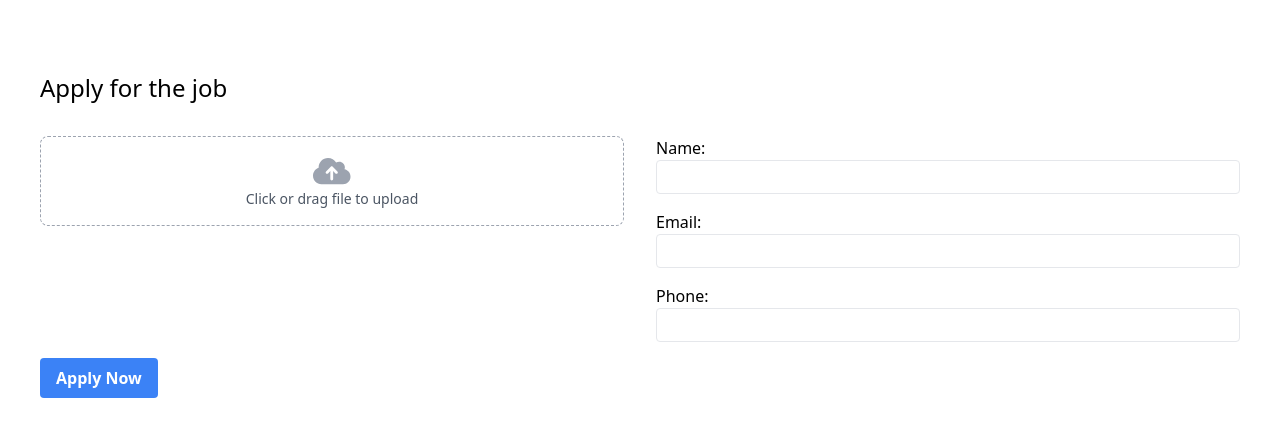
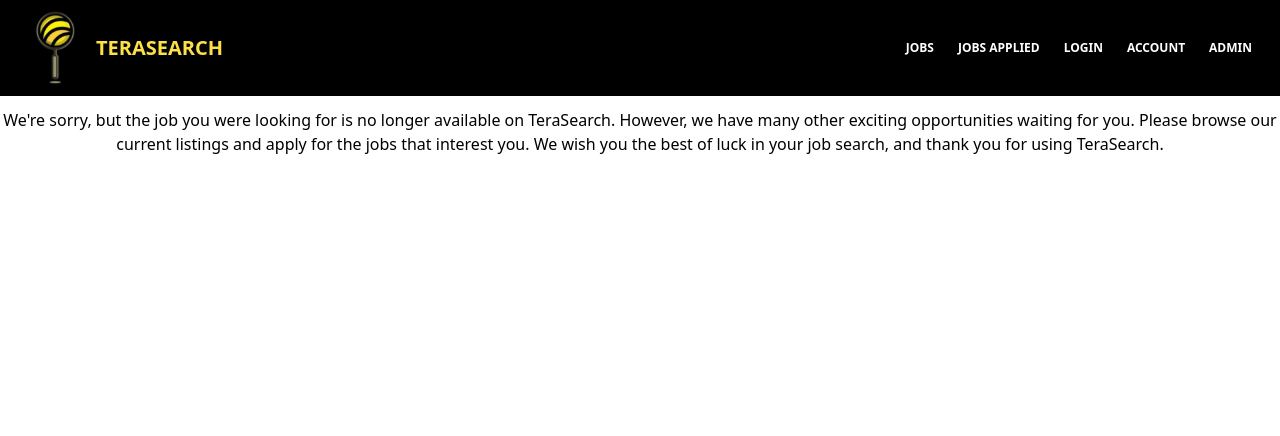
Before and after one commit to BhupinderSinghVirdi/JobsDashboard, an Angular app in the folder jobsdashboard-angular/: page /jobs-details/1 in a window 1280 px wide. Shown: the top 436 px of the page. Built offline with nearby package versions, Linux system fonts and the light colour scheme; no server answers.

Commit message:
fix : fixed routing issues

```diff
--- a/jobsdashboard-angular/src/app/app-routing.module.ts
+++ b/jobsdashboard-angular/src/app/app-routing.module.ts
@@ -1,7 +1,13 @@
 import { NgModule } from '@angular/core';
 import { RouterModule, Routes } from '@angular/router';
+import { ViewJobDetailsComponent } from './components/view-job-details/view-job-details.component';
+import { ViewJobsAppliedComponent } from './components/view-jobs-applied/view-jobs-applied.component';
 
-const routes: Routes = [];
+const routes: Routes = [
+{ path: '', redirectTo: 'jobs', pathMatch: 'full' },
+{ path: 'jobs-applied', component: ViewJobsAppliedComponent },
+{ path: 'jobs-details/:id', component: ViewJobDetailsComponent },
+];
 
 @NgModule({
   imports: [RouterModule.forRoot(routes)],
--- a/jobsdashboard-angular/src/app/app.component.html
+++ b/jobsdashboard-angular/src/app/app.component.html
@@ -1 +1,2 @@
-<app-jobapplicationform/>
+<app-navigation></app-navigation>
+<router-outlet></router-outlet>
--- a/jobsdashboard-angular/src/app/app.module.ts
+++ b/jobsdashboard-angular/src/app/app.module.ts
@@ -1,6 +1,5 @@
 import { NgModule } from '@angular/core';
 import { BrowserModule } from '@angular/platform-browser';
-import { RouterModule, Routes } from '@angular/router';
 import { AppRoutingModule } from './app-routing.module';
 import { AppComponent } from './app.component';
 
@@ -19,12 +18,6 @@ import { JobsAppliedViewComponent } from './ui/jobs-applied-view/jobs-applied-vi
 import { NavigationComponent } from './components/navigation/navigation.component';
 import { LogoComponent } from './components/logo/logo.component';
 import { HttpClientModule } from '@angular/common/http';
-
-const appRoutes: Routes = [
-  { path: '', redirectTo: 'jobs', pathMatch: 'full' },
-  { path: 'jobs-applied', component: ViewJobsAppliedComponent },
-  { path: 'jobs-details/:id', component: ViewJobDetailsComponent },
-];
 
 @NgModule({
   declarations: [
@@ -48,7 +41,6 @@ const appRoutes: Routes = [
     FormsModule,
     FontAwesomeModule,
     ReactiveFormsModule,
-    RouterModule.forRoot(appRoutes),
     HttpClientModule
   ],
   providers: [],
```
